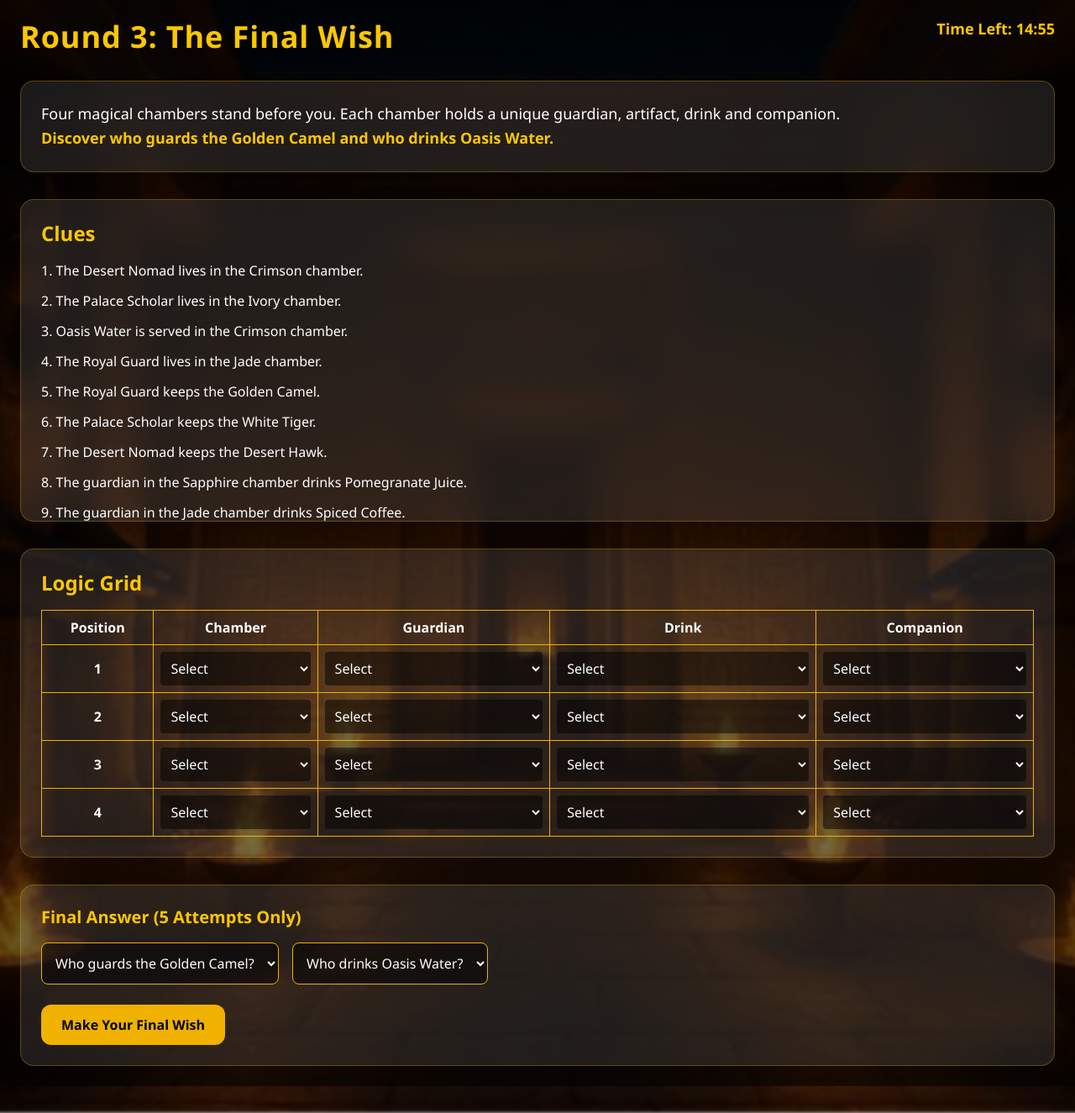
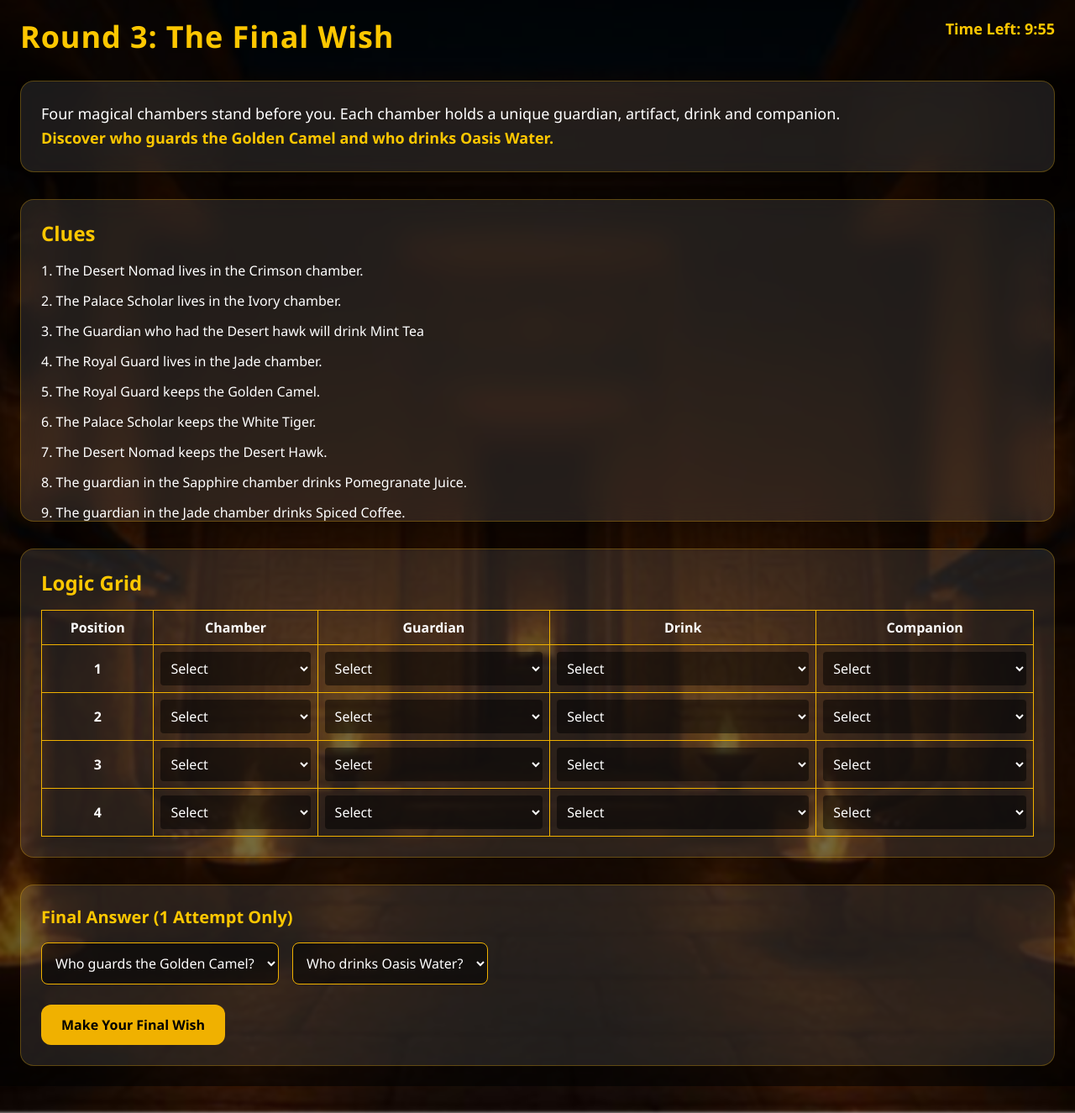
Before and after one commit to phani-15/TheThreeWishes, a React (Vite) app: page /question in a window 1280 px wide. Shown: the top 1325 px of the page at 84% size. Built offline with nearby package versions, Linux system fonts and the light colour scheme.

Commit message:
updated timings

```diff
--- a/src/Pages/HomePage.jsx
+++ b/src/Pages/HomePage.jsx
@@ -122,11 +122,12 @@ const HomePage = () => {
       Rules & Instructions
     </h2>
 
-    <ul className="space-y-4 text-gray-300 text-lg sm:text-xl">
+    <ul className="space-y-4 text-gray-300 text-md sm:text-xl">
       <li>• Each round must be completed within the allotted time.</li>
       <li>• Team coordination is essential for success.</li>
       <li>• No external assistance is allowed.</li>
       <li>• Follow coordinator instructions at all times.</li>
+      <li>• Refreshing the browser makes you lose the game. Be aware of it!!</li>
     </ul>
   </div>
 </div>
--- a/src/Pages/Level3Question.jsx
+++ b/src/Pages/Level3Question.jsx
@@ -5,7 +5,7 @@ import { useEffect } from "react";
 
 export default function Round3Page() {
   const navigate = useNavigate();
-    const [timeLeft, setTimeLeft] = useState(900)
+  const [timeLeft, setTimeLeft] = useState(600)
 
   // Reduced to 4 guardians (easier)
   const guardians = [
@@ -18,7 +18,7 @@ export default function Round3Page() {
   const clues = [
     "The Desert Nomad lives in the Crimson chamber.",
     "The Palace Scholar lives in the Ivory chamber.",
-    "Oasis Water is served in the Crimson chamber.",
+    "The Guardian who had the Desert hawk will drink Mint Tea",
     "The Royal Guard lives in the Jade chamber.",
     "The Royal Guard keeps the Golden Camel.",
     "The Palace Scholar keeps the White Tiger.",
@@ -50,9 +50,12 @@ export default function Round3Page() {
       const newWrongs = wrongs + 1;
       setWrongs(newWrongs);
 
-      if (newWrongs >= 5) {
+      if (newWrongs >= 1) {
         setLocked(true);
         setResult("❌ Incorrect. The final wish is lost.");
+        setTimeout(() => {
+          navigate('/unqualified')
+        }, 700);
       } else {
         setResult("Incorrect. Try again.");
       }
@@ -130,7 +133,7 @@ export default function Round3Page() {
         {/* FINAL ANSWER */}
         <div className="mt-8 bg-white/10 p-6 rounded-2xl border border-yellow-500/30">
           <h2 className="text-xl font-semibold text-yellow-400 mb-4">
-            Final Answer (5 Attempts Only)
+            Final Answer (1 Attempt Only)
           </h2>
 
           <div className="flex flex-col md:flex-row gap-4">
--- a/src/Pages/Quiz.jsx
+++ b/src/Pages/Quiz.jsx
@@ -3,7 +3,7 @@ import { useNavigate } from "react-router-dom";
 
 const Level1Quiz = () => {
 
-  const [timeLeft, setTimeLeft] = useState(900)
+  const [timeLeft, setTimeLeft] = useState(600)
   const navigate = useNavigate()
 
   const questions = [
@@ -333,8 +333,11 @@ const Level1Quiz = () => {
                     🔄 Retry
                   </button>
                   <button
-                    onClick={() => navigate("/win1")}
-                    className="px-8 py-3 bg-yellow-400 hover:bg-yellow-300 text-black font-semibold rounded-lg cursor-pointer"
+                    onClick={() =>{
+                      if(score >= 80)
+                      navigate("/win1")
+                      }}
+                    className={`px-8 py-3 bg-yellow-400 hover:bg-yellow-300 text-black font-semibold rounded-lg ${score<80 ? "cursor-not-allowed" : "cursor-pointer"}`}
                   >
                     Next →
                   </button>
--- a/src/Pages/Round1Page.jsx
+++ b/src/Pages/Round1Page.jsx
@@ -44,7 +44,7 @@ export default function Round1Page() {
         buttonNavigation = "/quiz"
         time = {level1Time}
         rules={[
-          "Solve logical challenges within the time limit",
+          "Solve logical questions within the time limit",
           "No external help is allowed",
           "Each question is worth 20 points",
           "You can retry but it costs 5 points deduction"
--- a/src/Pages/Round2.jsx
+++ b/src/Pages/Round2.jsx
@@ -27,7 +27,7 @@ const puzzleBlocks = {
   "1-1": "flow",
   "1-2": "sudoku",
   "2-0": "slider",
-  // "0-1": "bishops",
+  "0-1": "bishops",
   "0-2": "checkmate",
   "1-0": "tango",
   "2-1": "tiling",
@@ -35,7 +35,7 @@ const puzzleBlocks = {
 };
 
 export default function Round2() {
-  const [timeLeft, setTimeLeft] = useState(1800)
+  const [timeLeft, setTimeLeft] = useState(1320)
   const [playerPos, setPlayerPos] = useState({ row: 0, col: 0 });
   const [completedBlocks, setCompletedBlocks] = useState({});
   const [activePuzzle, setActivePuzzle] = useState(null);
--- a/src/Pages/Round2Page.jsx
+++ b/src/Pages/Round2Page.jsx
@@ -53,9 +53,7 @@ export default function Round2Page() {
           "Each cell contains one puzzle.",
           "You must solve a puzzle to unlock and move to the next cell.",
           "You can move only to adjacent cells:",
-         //,
           "Diagonal movement is NOT allowed.",
-          "You cannot revisit a completed cell."
         ]}
       />
 
--- a/src/Pages/Round3Page.jsx
+++ b/src/Pages/Round3Page.jsx
@@ -52,8 +52,9 @@ export default function Round3Page() {
         time={level3Time}
         rules={[
           "You will be given a passage of hints",
-          "Only one question with 5 chances to answer",
-          "First to finish is the winner"
+          "You have two questions to answer with 4 chances",
+          "First to finish is the winner",
+          "In case of tie or any issue in deciding winner, the first team who completed the level2 will be the winner"
         ]}
       />
 
--- a/src/assets/Data.jsx
+++ b/src/assets/Data.jsx
@@ -1,7 +1,7 @@
-export const level2Time = new Date("2026-03-05T17:09:59")
+export const level2Time = new Date("2026-03-07T12:29:59")
 
-export const eventTime = new Date("2026-03-05T16:49:59")
+export const eventTime = new Date("2026-03-07T12:09:59")
 
-export const level1Time = new Date("2026-03-05T16:54:59")
+export const level1Time = new Date("2026-03-07T12:12:59")
 
-export const level3Time = new Date("2026-03-05T17:39:59")
+export const level3Time = new Date("2026-03-07T12:54:59")
```
Lines whose indentation alone changed are shown as unchanged.
